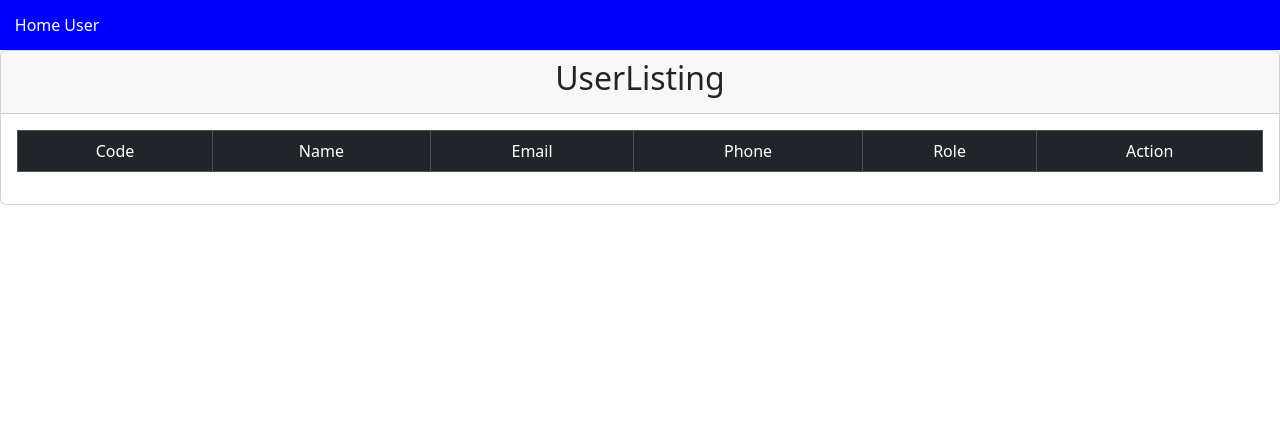
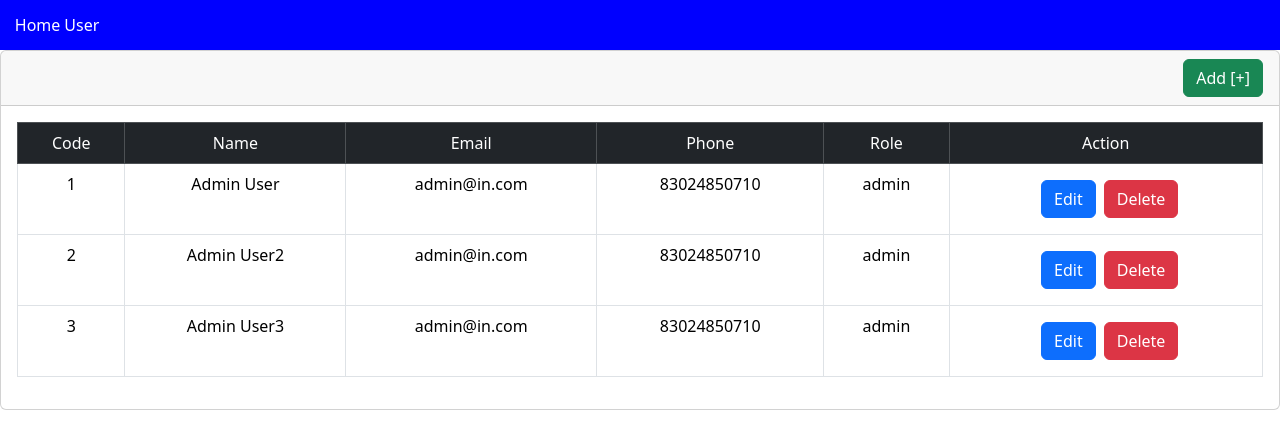
Before and after one commit to ShafiaAnsar/Redux-users, a React (Create React App) app: page /user in a window 1280 px wide. Shown: the top 448 px of the page. Built offline with nearby package versions, Linux system fonts and the light colour scheme; data requests are answered from the project's data file.

Commit message:
Dynamically displaying data in table

```diff
--- a/src/App.css
+++ b/src/App.css
@@ -1,7 +1,9 @@
 .App {
   text-align: center;
 }
-
+.card-header{
+  text-align: right;
+}
 .header{
   width: 100%;
   background-color: blue;
--- a/src/Component/UserListing.jsx
+++ b/src/Component/UserListing.jsx
@@ -1,8 +1,24 @@
-const UserListing = () => {
+import { connect } from "react-redux"
+import { FetchUserList } from "../Redux/Action"
+import { useEffect } from "react"
+import { Link } from "react-router-dom";
+
+const UserListing = (props) => {
+  useEffect(()=>{
+    props.loaduser()
+  },[])
+  const handledelete=(code)=>{
+if(window.confirm("Do you want to remove?")){
+  console.log('remove')
+}
+  }
   return (
+    props.user.loading ? <div><h2>Loading...</h2></div> :
+    props.user.errmessage ? <div><h2>{props.user.errmessage}</h2></div> :
+
     <div className="card">
       <div className="card-header">
-      <h2>UserListing</h2>
+      <Link to={'/user/add'} className="btn btn-success">Add [+]</Link>
       </div>
       <div className="card-body">
         <table className="table table-bordered">
@@ -17,11 +33,38 @@ const UserListing = () => {
               <td>Action</td>
             </tr>
           </thead>
-          <tbody></tbody>
+          <tbody>
+            {
+              props.user.userlist && props.user.userlist.map(item =>
+                <tr key={item.id}>
+                    <td>{item.id}</td>
+                    <td>{item.name}</td>
+                    <td>{item.email}</td>
+                    <td>{item.phone}</td>
+                    <td>{item.role}</td>
+                    <td>
+                      <Link to={'/user/edit'+item.id} className="btn btn-primary m-2"> Edit </Link>
+                       <button onClick={()=>{handledelete(item.id)}} className="btn btn-danger">Delete</button>
+                    </td>
+                </tr>
+              )
+            }
+          </tbody>
         </table>
       </div>
     </div>
   )
 }
 
-export default UserListing
+const mapStoreToProps =(state)=>{
+  return {
+    user:state.user
+  }
+}
+const mapDispatchToProps = (dispatch) => {
+  return {
+      loaduser: () => dispatch(FetchUserList()),
+      // removeuser:(code)=>dispatch(Removeuser(code))
+  }
+}
+export default connect(mapStoreToProps,mapDispatchToProps) (UserListing)
--- a/src/Data/db.json
+++ b/src/Data/db.json
@@ -6,6 +6,20 @@
             "role":"admin",
             "email":"admin@in.com",
             "phone":"83024850710"
+        },
+        {
+            "id":2,
+            "name":"Admin User2",
+            "role":"admin",
+            "email":"admin@in.com",
+            "phone":"83024850710"
+        },
+        {
+            "id":3,
+            "name":"Admin User3",
+            "role":"admin",
+            "email":"admin@in.com",
+            "phone":"83024850710"
         }
     ]
 }
--- a/src/Redux/Action.js
+++ b/src/Redux/Action.js
@@ -1,3 +1,4 @@
+import axios from "axios"
 import { FAIL_REQUEST, GET_USER_LIST, MAKE_REQUEST } from "./ActionType"
 
 export const makeRequest = ()=>{
@@ -13,7 +14,22 @@ export const failRequest = (err)=>{
 }
 export const getUserList = (data)=>{
     return{
-        typeof:GET_USER_LIST,
+        type:GET_USER_LIST,
         payload:data
     }
 }
+
+export const FetchUserList=()=>{
+    return (dispatch)=>{
+      dispatch(makeRequest());
+      //setTimeout(() => {
+        axios.get('http://localhost:8000/user').then(res=>{
+            const userlist=res.data;
+            dispatch(getUserList(userlist));
+          }).catch(err=>{
+            dispatch(failRequest(err.message))
+          })
+     // }, 2000);
+
+    }
+}
--- a/src/Redux/Reducer.js
+++ b/src/Redux/Reducer.js
@@ -22,7 +22,7 @@ export const Reducer =(state=initialState,action)=>{
             }
         case GET_USER_LIST:
             return{
-                loading:true,
+                loading:false,
                 errmessage:"",
                 userlist:action.payload,
                 userobj:{}
```
